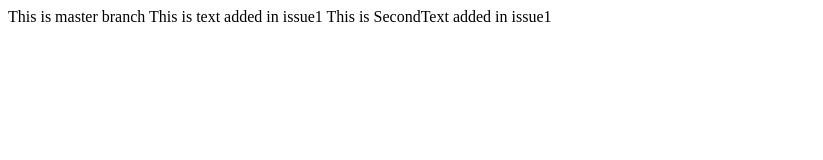
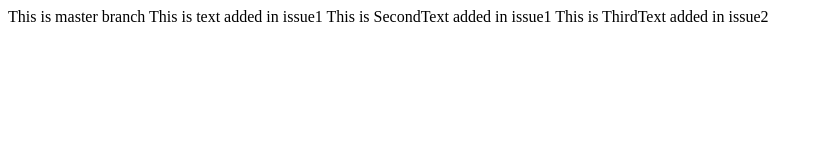
Before and after one commit to SachiSingh98/Practice, a plain HTML site: page index.html in a window 1280 px wide. Shown: the whole page, without its empty margins (0-823 px from the left). Drawn offline with Linux system fonts and the light colour scheme.

Commit message:
Added some text and changed the title to 7

```diff
--- a/index.html
+++ b/index.html
@@ -3,11 +3,12 @@
 <head>
     <meta charset="UTF-8">
     <meta name="viewport" content="width=device-width, initial-scale=1.0">
-    <title>This is title 6 - commit 6</title>
+    <title>This is title 7 - commit 7</title>
 </head>
 <body>
     This is master branch
     This is text added in issue1
     This is SecondText added in issue1
+    This is ThirdText added in issue2
 </body>
 </html>
```
